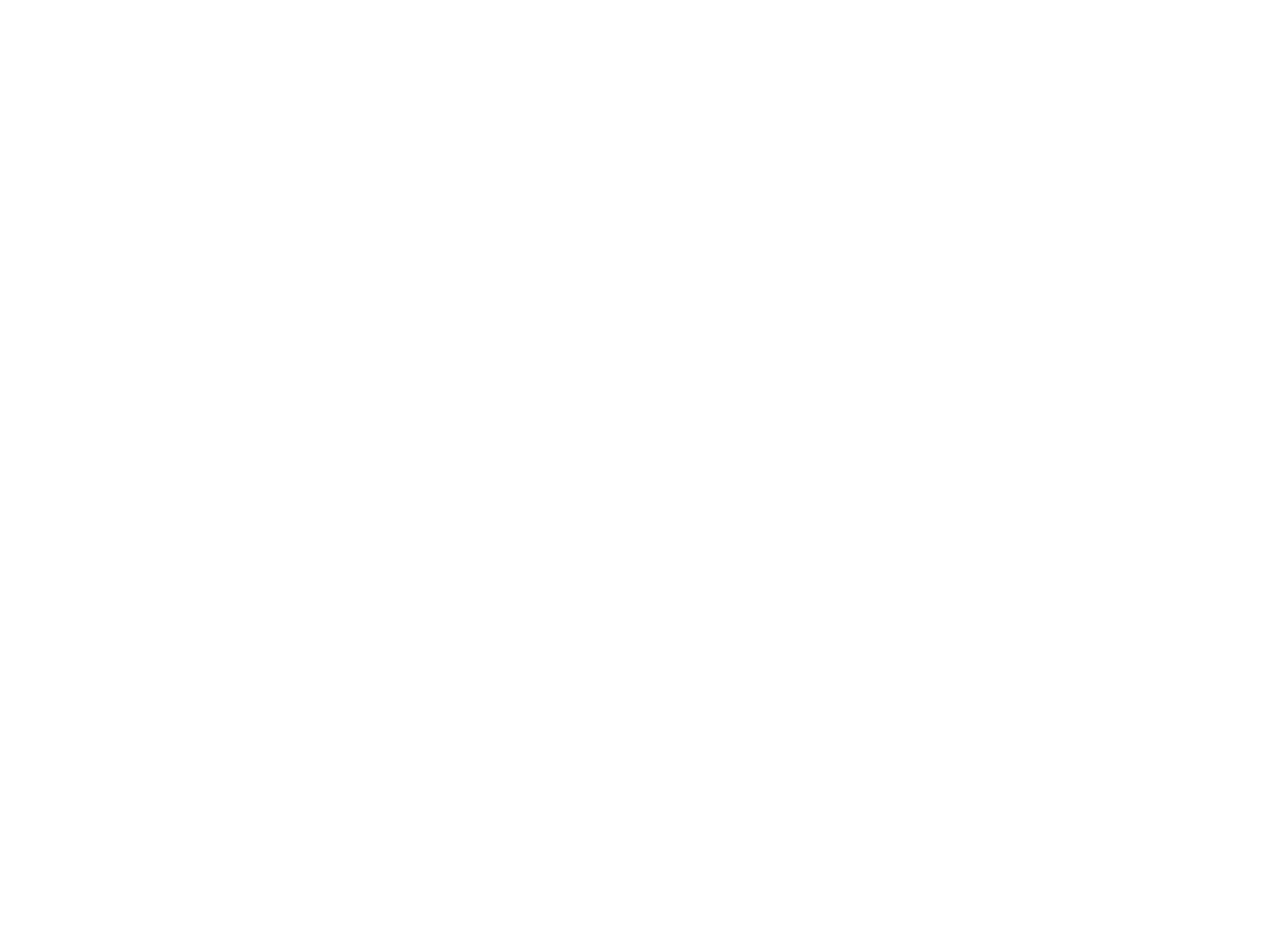
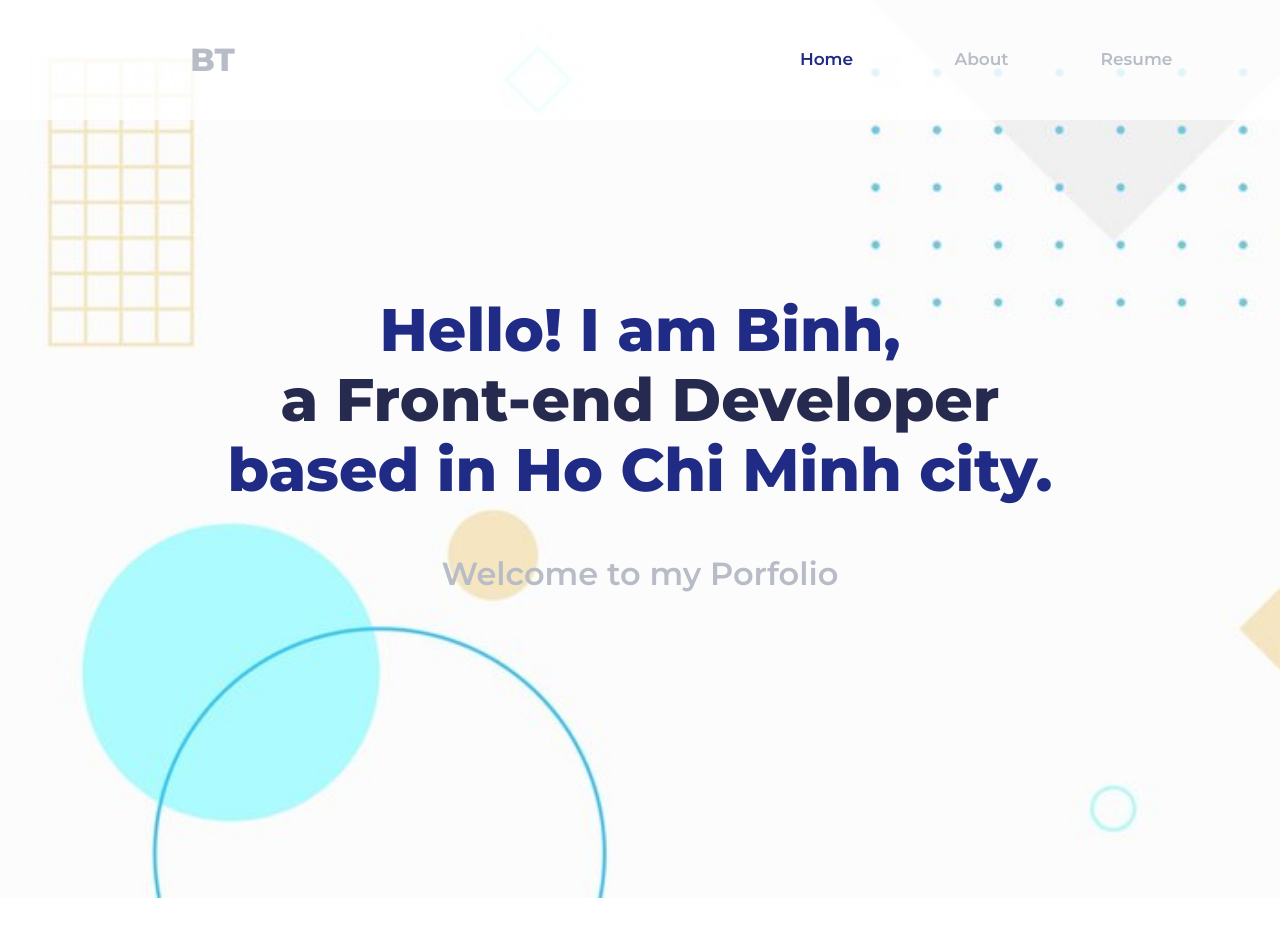
Before and after one commit to BinhTranLearnIT/porfolio-basic, a plain HTML site: page index.html in a window 1280 px wide. Shown: the top 936 px of the page. Before the commit the page ends 800 px from the top, so only its background shows below. Drawn offline with Linux system fonts and the light colour scheme.

Commit message:
continue

```diff
--- /dev/null
+++ b/css/reset.css
@@ -0,0 +1,76 @@
+/* reset-bootstrap.css */
+
+/* Set box-sizing */
+*,
+*::before,
+*::after {
+  box-sizing: border-box;
+}
+
+/* Remove default margin */
+body,
+h1,
+h2,
+h3,
+h4,
+h5,
+h6,
+p,
+figure,
+blockquote,
+dl,
+dd {
+  margin: 0;
+}
+
+/* Set core body defaults */
+body {
+  min-height: 100vh;
+  text-rendering: optimizeSpeed;
+  line-height: 1.5;
+}
+
+/* Remove list styles */
+ul,
+ol {
+  list-style: none;
+  padding: 0;
+}
+
+/* Make images easier to work with */
+img,
+picture {
+  max-width: 100%;
+  display: block;
+}
+
+/* Inherit fonts for form elements */
+input,
+button,
+textarea,
+select {
+  font: inherit;
+}
+
+/* Remove built-in form typography styles */
+button,
+input {
+  border: none;
+  background: none;
+}
+
+/* Anchor tag reset */
+a {
+  text-decoration: none;
+  color: inherit;
+}
+
+/* Remove all animations and transitions for people who prefer that */
+@media (prefers-reduced-motion: reduce) {
+  * {
+    animation-duration: 0.01ms !important;
+    animation-iteration-count: 1 !important;
+    transition-duration: 0.01ms !important;
+    scroll-behavior: auto !important;
+  }
+}
--- a/css/style.css
+++ b/css/style.css
@@ -0,0 +1,104 @@
+:root {
+  --blue-dark: #1f2b85;
+  --blue-navy: #262a4f;
+  --gray-light: #b8bcc7;
+  --bg-white: #ffffff;
+  --font-normal: "Montserrat", sans-serif;
+  --font-heading: "Merriweather", serif;
+}
+html {
+  font-family: var(--font-normal);
+}
+body {
+  height: 5000px;
+}
+.bg-test {
+  background-color: greenyellow;
+}
+
+/* start header */
+#header {
+  position: fixed;
+  top: 0;
+  left: 0;
+  right: 0;
+  width: 100%;
+  background-color: rgba(255, 255, 255, 0.8);
+  height: 120px;
+  transition: all 0.3s ease;
+  z-index: 999; /* Để nổi lên trên hết */
+  display: flex;
+  align-items: center;
+}
+
+#header.scrolled {
+  height: auto;
+
+  background-color: #ffffff;
+  box-shadow: 0 2px 8px rgba(0, 0, 0, 0.1);
+}
+#header .row {
+  align-items: center;
+}
+.header__logo {
+  display: flex;
+  justify-content: center; /* Căn giữa theo trục ngang */
+  align-items: center; /* Căn giữa theo trục dọc */
+  height: 60px;
+}
+.header__logo h1 {
+  font-size: 32px;
+  font-weight: 800;
+  color: var(--gray-light);
+  font-family: var(--font-normal);
+}
+.header__nav #navbar {
+  display: flex;
+  justify-content: end;
+}
+
+.navbar__btn {
+  height: 46px;
+  width: 147px;
+  display: flex;
+  justify-content: center;
+  align-items: center;
+  margin-left: 8px;
+}
+.header__nav #navbar a {
+  color: var(--gray-light);
+  font-size: 17px;
+  font-weight: 600;
+}
+.header__nav #navbar a.a--active {
+  color: var(--blue-dark);
+}
+.header__nav #navbar a:hover {
+  color: var(--blue-dark);
+}
+/* end header */
+
+/* start hero */
+.hero {
+  padding: 300px 0px;
+  text-align: center;
+  background-image: url(../images/hero-background-02.jpg);
+  background-size: cover;
+  background-repeat: no-repeat;
+}
+.hero h1 {
+  font-size: 60px;
+  color: var(--blue-dark);
+  font-weight: 800;
+  line-height: 100%;
+  margin-bottom: 10px;
+}
+.hero h1:nth-of-type(2) {
+  color: var(--blue-navy);
+}
+.hero p {
+  color: var(--gray-light);
+  font-size: 32px;
+  font-weight: 600;
+  margin-top: 50px;
+}
--- a/index.html
+++ b/index.html
@@ -4,10 +4,54 @@
     <meta charset="UTF-8" />
     <meta name="viewport" content="width=device-width, initial-scale=1.0" />
     <title>Binh Tran Porfolio</title>
+    <!-- Font Awesome 6 Free CDN -->
+    <link
+      rel="stylesheet"
+      href="https://cdnjs.cloudflare.com/ajax/libs/font-awesome/6.5.1/css/all.min.css"
+    />
+    <!-- Google Fonts -->
+    <link rel="preconnect" href="https://fonts.googleapis.com" />
+    <link rel="preconnect" href="https://fonts.gstatic.com" crossorigin />
+    <link
+      href="https://fonts.googleapis.com/css2?family=Merriweather:ital,opsz,wght@0,18..144,300..900;1,18..144,300..900&family=Montserrat:ital,wght@0,100..900;1,100..900&display=swap"
+      rel="stylesheet"
+    />
+    <!-- my Css -->
+    <link rel="stylesheet" href="./css/reset.css" />
     <link rel="stylesheet" href="./css/components.css" />
     <link rel="stylesheet" href="./css/layout.css" />
     <link rel="stylesheet" href="./css/responsive.css" />
     <link rel="stylesheet" href="./css/style.css" />
   </head>
-  <body></body>
+  <body>
+    <header id="header">
+      <div class="container">
+        <div class="row">
+          <div class="col-3 header__logo">
+            <h1>BT</h1>
+          </div>
+          <div class="col-9 header__nav">
+            <nav id="navbar">
+              <div class="navbar__btn">
+                <a href="" class="a--active">Home</a>
+              </div>
+              <div class="navbar__btn">
+                <a href="">About</a>
+              </div>
+              <div class="navbar__btn">
+                <a href="">Resume</a>
+              </div>
+            </nav>
+          </div>
+        </div>
+      </div>
+    </header>
+    <section class="hero">
+      <h1>Hello! I am Binh,</h1>
+      <h1>a Front-end Developer</h1>
+      <h1>based in Ho Chi Minh city.</h1>
+      <p>Welcome to my Porfolio</p>
+    </section>
+    <script src="./js/script.js"></script>
+  </body>
 </html>
--- a/js/script.js
+++ b/js/script.js
@@ -0,0 +1,23 @@
+//  <-- Header Navbar -->
+const links = document.querySelectorAll("#navbar a");
+
+links.forEach((link) => {
+  link.addEventListener("click", function () {
+    // Xoá active ở tất cả link
+    console.log();
+    event.preventDefault();
+    links.forEach((l) => l.classList.remove("a--active"));
+    // Gán active cho link vừa click
+    this.classList.add("a--active");
+  });
+});
+
+//  <--  Navbar Scroll -->
+window.addEventListener("scroll", function () {
+  const header = document.getElementById("header");
+  if (window.scrollY > 60) {
+    header.classList.add("scrolled");
+  } else {
+    header.classList.remove("scrolled");
+  }
+});
```
Also changed, not shown: images/hero-background-02.jpg (added), images/hero-background.jpg (added).
